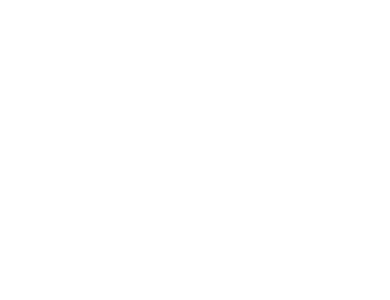
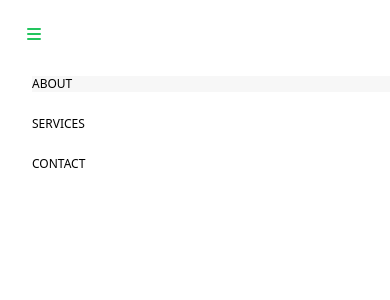
Before and after one commit to katy-evans/gg, a Next.js app: page / in a window 390 px wide. Shown: the top 300 px of the page. Built offline with nearby package versions, Linux system fonts and the light colour scheme.

Commit message:
working on nav bar, responsive, hamburger

```diff
--- /dev/null
+++ b/components/Layout/index.js
@@ -0,0 +1,13 @@
+import React from 'react'
+import Nav from '../Nav';
+
+const Layout = (props) => {
+  return (
+        <div className="m-4">
+            <Nav />
+            {props.children}
+        </div>
+  )
+}
+
+export default Layout;
--- /dev/null
+++ b/components/Nav/index.js
@@ -0,0 +1,53 @@
+import Link from 'next/link'
+
+const Nav = () => {
+  return (
+        <>
+            {/* <div className="md:hidden flex justify-end">
+                <button className="flex items-center text-green-500 p-3 hover:text-green-700 transition duration-500 ease-in-out">
+                    <svg xmlns="http://www.w3.org/2000/svg" className="h-5 w-5" viewBox="0 0 20 20" fill="currentColor">
+                    <path fillRule="evenodd" d="M3 5a1 1 0 011-1h12a1 1 0 110 2H4a1 1 0 01-1-1zM3 10a1 1 0 011-1h12a1 1 0 110 2H4a1 1 0 01-1-1zM3 15a1 1 0 011-1h12a1 1 0 110 2H4a1 1 0 01-1-1z" clipRule="evenodd" />
+                    </svg>
+                </button>
+            </div>
+            <ul className="hidden absolute top-1/2 left-1/2 transform bg-green-200">
+                <li>about</li>
+                <li>services</li>
+                <li>contact</li>
+            </ul> */}
+
+            {/* <section className="flex justify-center items-center">
+                <h1 className="text-2xl text-green-600">green gannet</h1>
+            </section> */}
+
+            <nav className="md:flex md:items-center mx-auto md:justify-between md:backdrop-blur-md md:h-16 md:sticky top-0">
+
+                <button className="flex items-center text-green-500 p-2 hover:text-green-700 transition duration-500 ease-in-out">
+                    <svg xmlns="http://www.w3.org/2000/svg" className="h-5 w-5" viewBox="0 0 20 20" fill="currentColor">
+                    <path fillRule="evenodd" d="M3 5a1 1 0 011-1h12a1 1 0 110 2H4a1 1 0 01-1-1zM3 10a1 1 0 011-1h12a1 1 0 110 2H4a1 1 0 01-1-1zM3 15a1 1 0 011-1h12a1 1 0 110 2H4a1 1 0 01-1-1z" clipRule="evenodd" />
+                    </svg>
+                </button>
+
+                <ul className="md:flex uppercase text-xs items-center z-[-1] md:z-auto md:static absolute w-full md:w-auto">
+                    <li className="mx-4 my-6 md:my-0 bg-neutral-200/30 ">
+                        <Link href="#">
+                            <a>about</a>
+                        </Link>
+                    </li>
+                    <li className="mx-4 my-6 md:my-0">
+                        <Link href="#">
+                            <a>services</a>
+                        </Link>
+                    </li>
+                    <li className="mx-4 my-6 md:my-0">
+                        <Link href="#">
+                            <a>contact</a>
+                        </Link>
+                    </li>
+                </ul>
+            </nav>
+        </>
+    )
+}
+
+export default Nav;
--- a/pages/_app.js
+++ b/pages/_app.js
@@ -1,7 +1,12 @@
 import '../styles/globals.css'
+import Layout from '../components/Layout'
 
 function MyApp({ Component, pageProps }) {
-  return <Component {...pageProps} />
+  return (
+        <Layout>
+            <Component {...pageProps} />
+        </Layout>
+    )
 }
 
 export default MyApp
--- a/pages/index.js
+++ b/pages/index.js
@@ -1,10 +1,9 @@
 import Head from 'next/head'
-import Image from 'next/image'
-import styles from '../styles/Home.module.css'
+// import styles from '../styles/Home.module.css'
 
 export default function Home() {
   return (
-    <div className={styles.container}>
+    <div>
       <Head>
         <title>Green Gannet</title>
         <meta name="description" content="Generated by create next app" />
@@ -12,12 +11,12 @@
       </Head>
 
       <main>
-
+            {/* <section className="flex justify-center items-center">
+                <h1 className="text-2xl text-green-600">title</h1>
+            </section> */}
       </main>
 
-      <footer>
-
-      </footer>
+      <footer></footer>
     </div>
   )
 }
```
